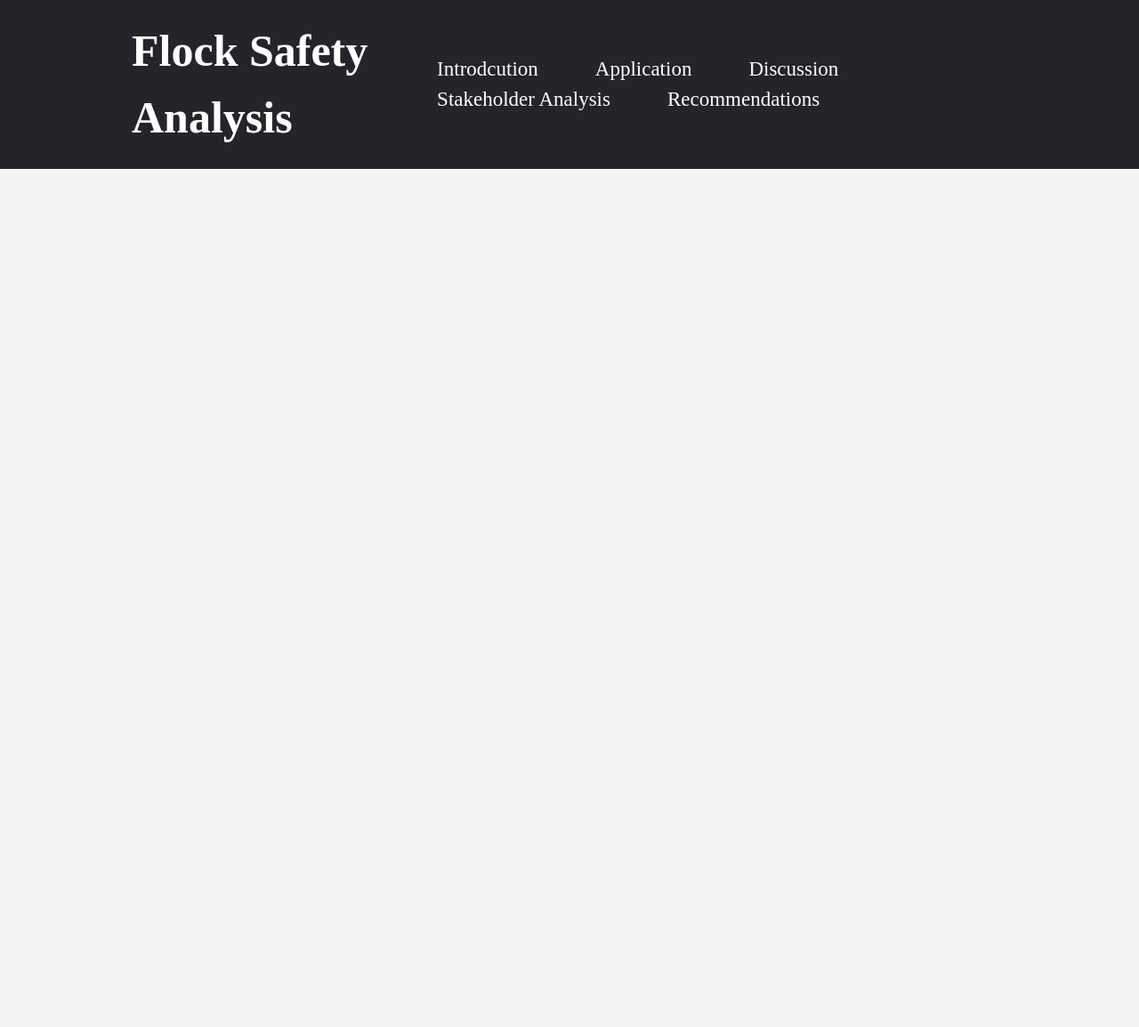
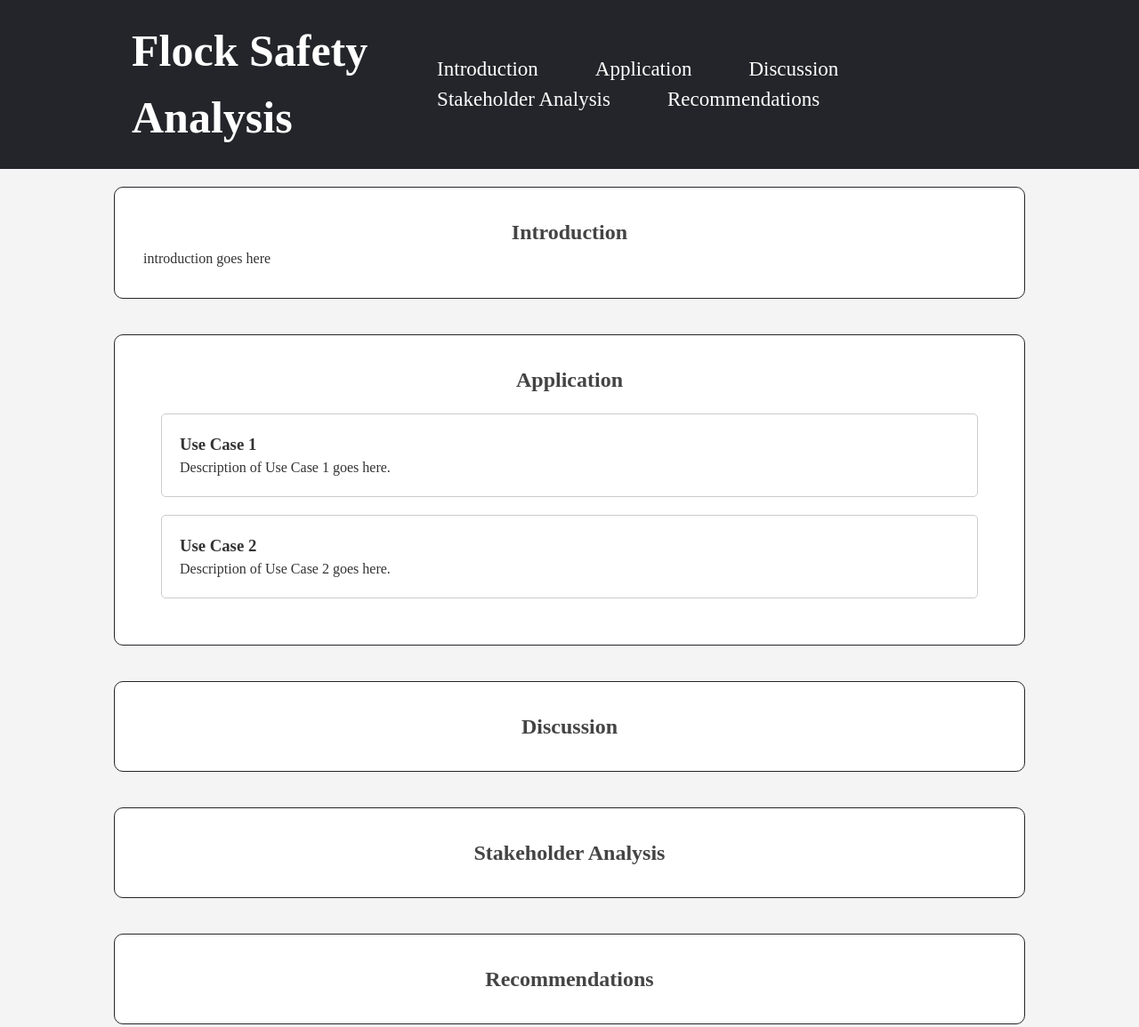
Before and after one commit to AB20251/AB20251.github.io, a plain HTML site: page index.html in a window 1280 px wide. Shown: the top 1155 px of the page at 89% size. Before the commit the page ends 800 px from the top, so only its background shows below. Drawn offline with Linux system fonts and the light colour scheme.

Commit message:
Webpage Sections Added

```diff
--- a/index.css
+++ b/index.css
@@ -9,7 +9,8 @@
         color: #333;
         line-height: 1.5;
     }
-    .container1 {
+      /* Nav Bar Styles */
+    .container {
         width: auto;
         margin: auto;
         overflow: hidden;
@@ -21,7 +22,7 @@
         top: 0;
         z-index: 1000;
      }
-     .headercontainer {
+     header .container {
        display: flex;
         justify-content: space-between;
         align-items: center;
@@ -55,3 +56,39 @@
         background-color:#434345 ;
         border-radius: 5px;
     }
+    /* Nav Bar Styles */
+
+
+    /* Main Styles  */
+main {
+    width: 80%;
+    margin: 20px auto;
+}
+    /* Main Styles */
+
+    /* Section Styles / Article Styles */
+
+    section {
+        margin-bottom: 40px;
+        padding: 32px;
+        background-color: white;
+        border: #24252a 1px solid;
+        border-radius: 10px;
+    }
+    section article {
+        background: white;
+        padding: 20px;
+        border: 1px solid #ccc;
+        border-radius: 5px;
+        margin: 20px;
+    }
+    h2 {
+    color: #444;
+    text-align: center;
+    margin-top: 0;
+}
+    section article h3 {
+    margin-top: 0;
+    color: #333;
+}
+    /* Section Styles / Article Styles */
--- a/index.html
+++ b/index.html
@@ -9,12 +9,12 @@
 <body>
 
 <header>
-    <div class = "headercontainer">
+    <div class = "container">
             <h1 class = "title">Flock Safety Analysis</h1>
 
         <nav>
             <ul class = "nav-links">
-                <li><a href="#Introdcution">Introdcution</a></li>
+                <li><a href="#Introduction">Introduction</a></li>
                 <li><a href="#Application">Application</a></li>
                 <li><a href="#Discussion">Discussion</a></li>
                 <li><a href="#Stakeholder-Analysis">Stakeholder Analysis</a></li>
@@ -23,6 +23,43 @@
         </nav>
     </div>
 </header>
+<main class="container1">
+
+    <section id="Introduction">
+        <h2>Introduction</h2>
+        <p>introduction goes here </p>
+    </section>
+
+    <section id="Application">
+        <h2>Application</h2>
+        <article class = "use-case">
+            <h3>Use Case 1</h3>
+            <p>Description of Use Case 1 goes here.</p>
+        </article>
+        <article class = "use-case">
+            <h3>Use Case 2</h3>
+            <p>Description of Use Case 2 goes here.</p>
+        </article>
+    </section>
+
+    <section id="Critical-Discussion">
+        <h2>Discussion</h2>
+        <p></p>
+    </section>
+
+    <section id="Stakeholder-Analysis">
+        <h2>Stakeholder Analysis</h2>
+        <p></p>
+    </section>
+
+    <section id="Recommendations">
+        <h2>Recommendations</h2>
+        <p></p>
+    </section>
+
+</main>
+<footer>
+    <p>©</p>
 
 
 </body>
```
